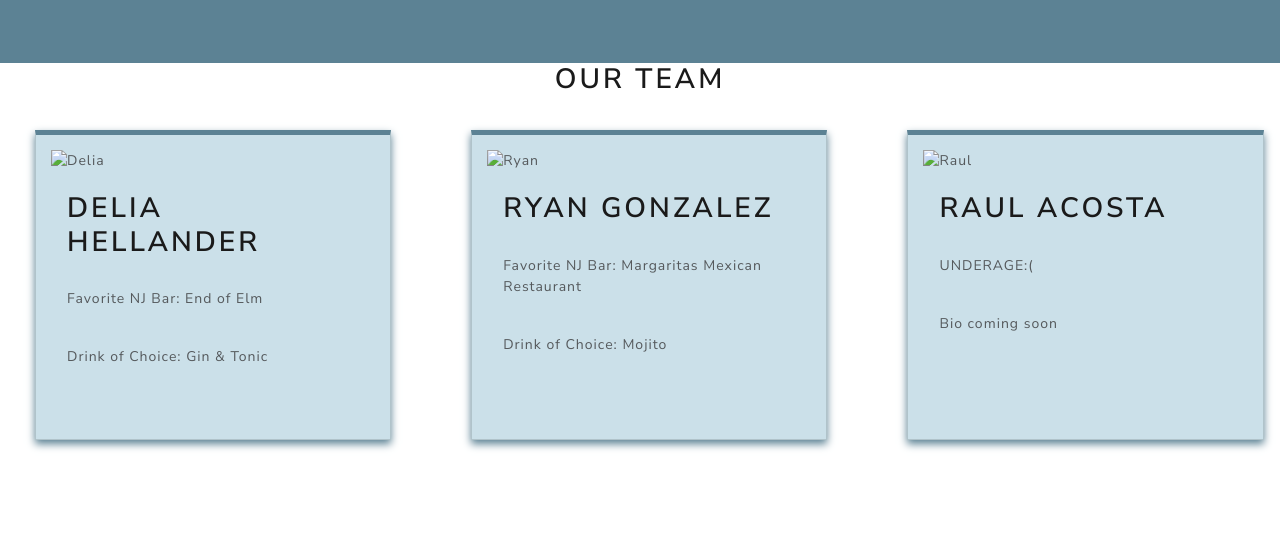
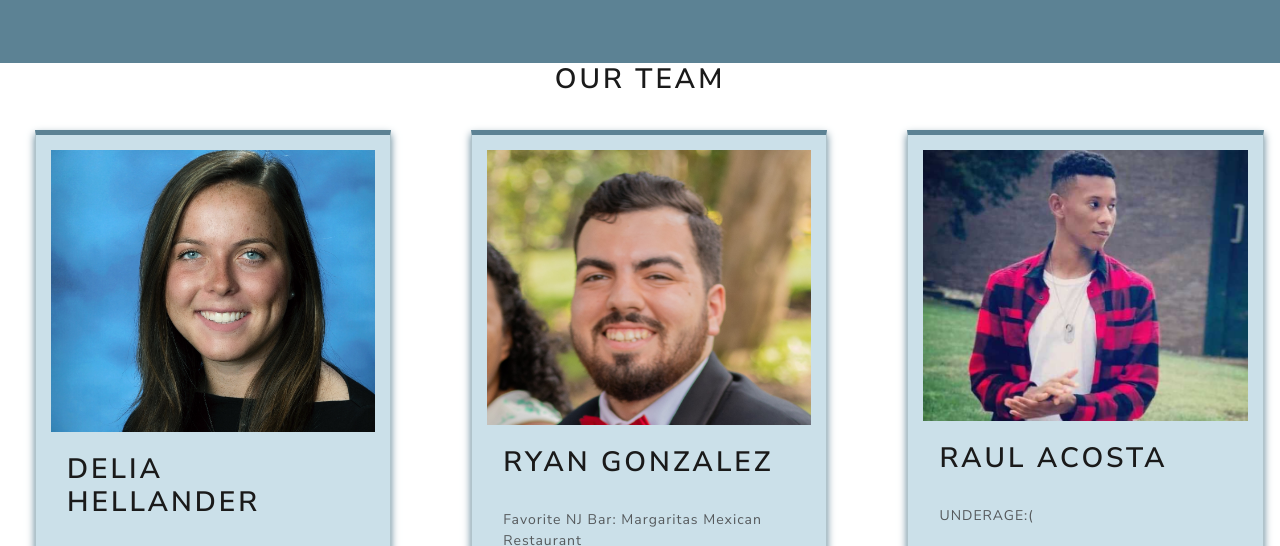
Before and after one commit to RyanAdamGonzalez1996/New-Jersey-Bars, a plain HTML site: page about.html in a window 1280 px wide. Shown: the part 252-798 px from the top of the page. Drawn offline with nearby package versions, Linux system fonts and the light colour scheme; the site is published under a folder, as on GitHub Pages, so addresses that start at the root find nothing.

Commit message:
fixed image paths

```diff
--- a/about.html
+++ b/about.html
@@ -52,7 +52,7 @@
   <div class="row">
     <div class="column">
       <div class="card">
-        <img src="/Images/Delia.jpg" alt="Delia" style="width:100%">
+        <img src="Images/Delia.jpg" alt="Delia" style="width:100%">
         <div class="container">
           <h2>Delia Hellander</h2>
           <p>Favorite NJ Bar: End of Elm</p>
@@ -63,7 +63,7 @@
 
     <div class="column">
       <div class="card">
-        <img src="/Images/Ryan.jpg" alt="Ryan" style="width:100%">
+        <img src="Images/Ryan.jpg" alt="Ryan" style="width:100%">
         <div class="container">
           <h2>Ryan Gonzalez</h2>
           <p>Favorite NJ Bar: Margaritas Mexican Restaurant</p>
@@ -74,7 +74,7 @@
 
     <div class="column">
       <div class="card">
-        <img src="/Images/Raul.jpg" alt="Raul" style="width:100%">
+        <img src="Images/Raul.jpg" alt="Raul" style="width:100%">
         <div class="container">
           <h2>Raul Acosta</h2>
           <p>UNDERAGE:(</p>
```
Also changed, not shown: index.html (+1 -1 lines).
